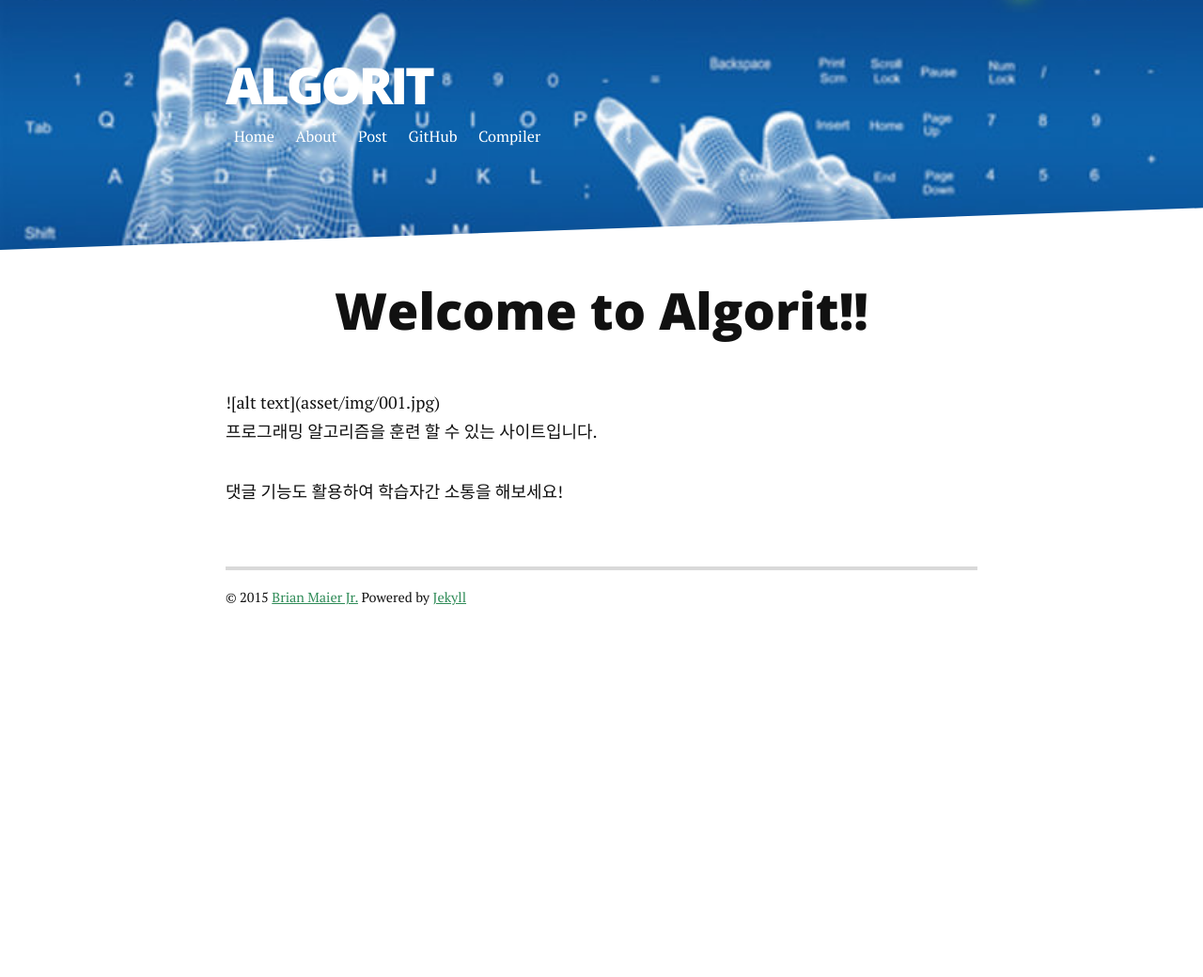
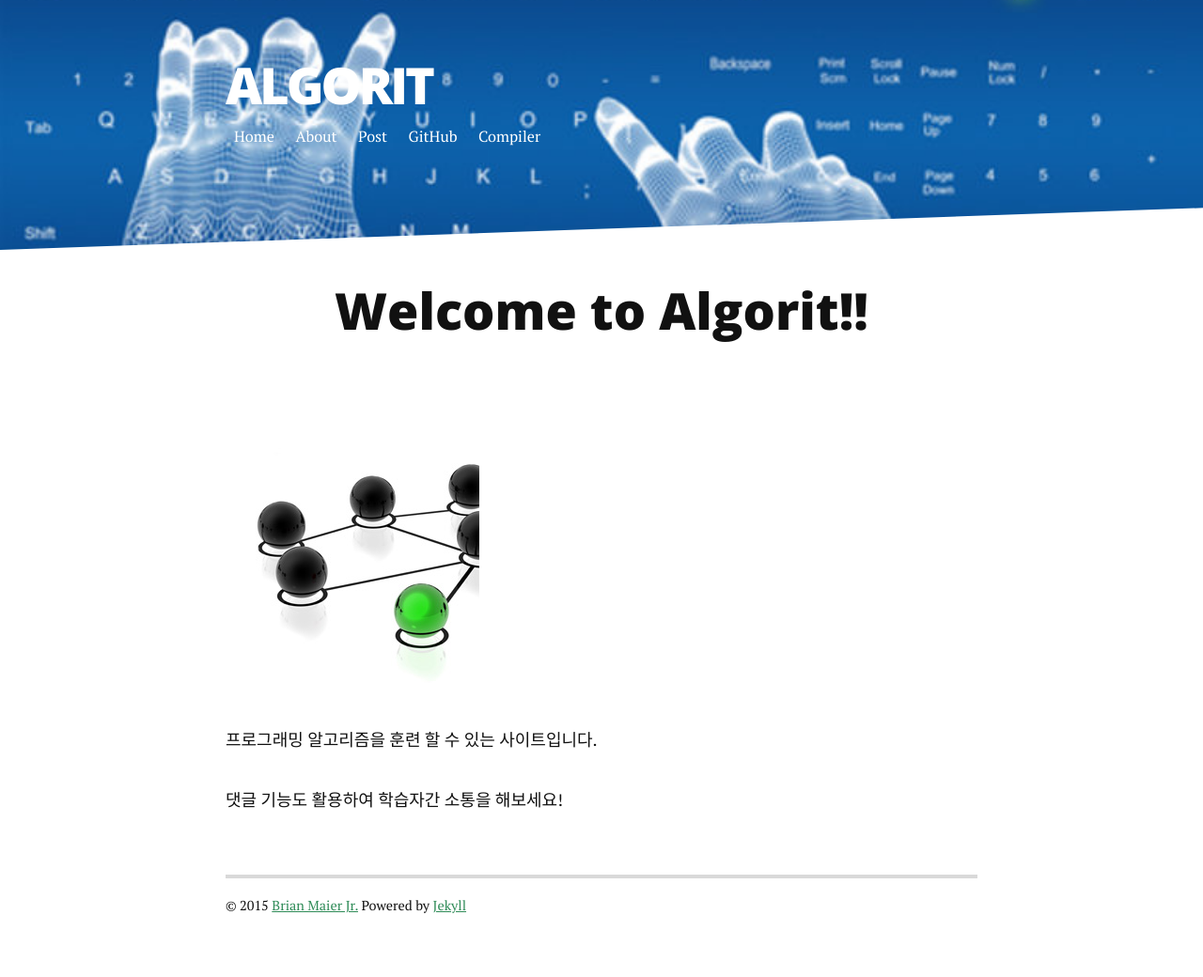
Before and after one commit to lsg154/lsg154.github.io, a Jekyll site: the page built from index.html, in a window 1280 px wide. Shown: the whole page at 94% size. Built offline with Jekyll 4.4.1, drawn with Linux system fonts in a browser that asks for light colours; nearby versions of some CDN libraries; Markdown is read by kramdown in place of the engine named in the settings; the list of posts is cut into pages by our own code; before the commit the page ends 900 px from its top, so only the background shows below that.

Commit message:
Update index.html

```diff
--- a/index.html
+++ b/index.html
@@ -5,7 +5,7 @@
 
 <h1 class="pageTitle">Welcome to Algorit!!</h1>
 
-![alt text](asset/img/001.jpg)
+<img src="{{ '/assets/img/001.jpg' | prepend: site.baseurl }}" alt="">
 
 <p>프로그래밍 알고리즘을 훈련 할 수 있는 사이트입니다.</p>
 <p>댓글 기능도 활용하여 학습자간 소통을 해보세요!</p>
```
